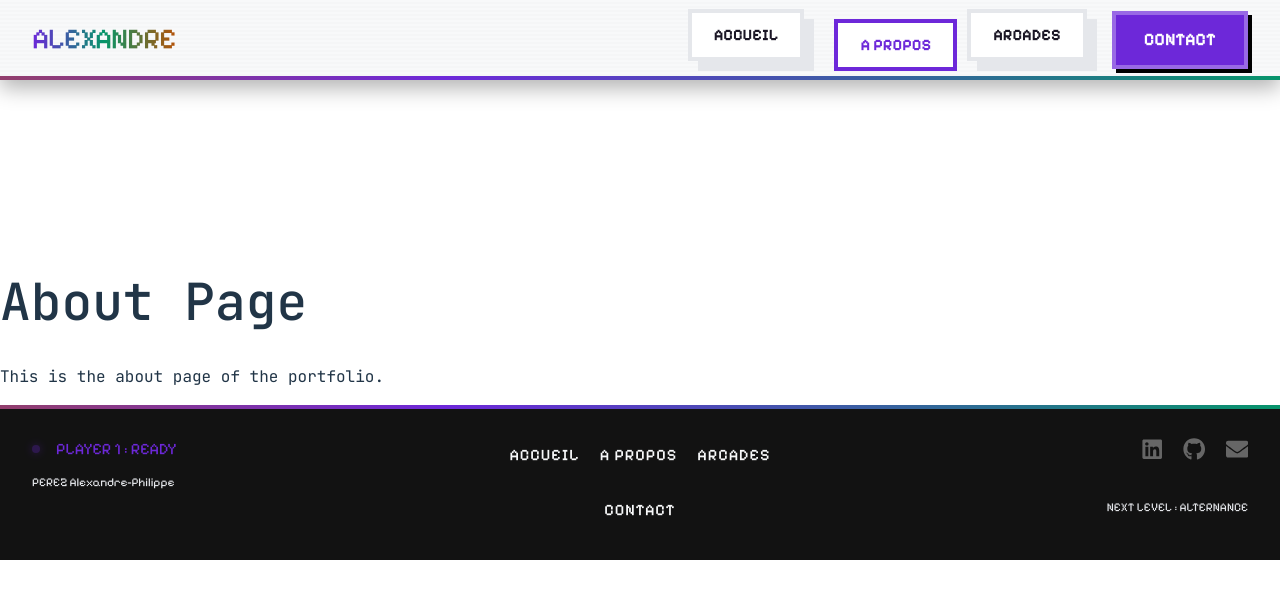
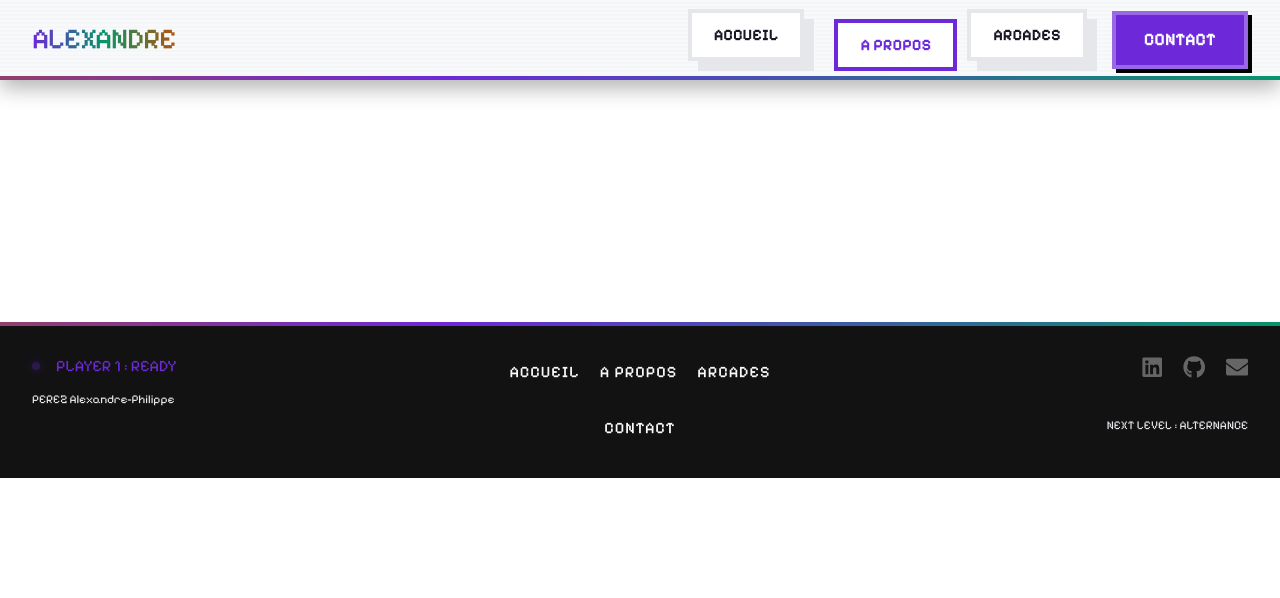
Before and after one commit to Alexandre74739/PortfolioPixel, a React (Vite) app: page /a-propos in a window 1280 px wide. Shown: the top 598 px of the page. Built offline with nearby package versions, Linux system fonts and the light colour scheme.

Commit message:
section JeuxAbout

```diff
--- a/src/pages/About.tsx
+++ b/src/pages/About.tsx
@@ -1,8 +1,9 @@
+import JeuxAbout from "../sections/JeuxAbout"
+
 function About() {
     return (
         <div>
-            <h1>About Page</h1>
-            <p>This is the about page of the portfolio.</p>
+            <JeuxAbout />
         </div>
     );
 }
--- /dev/null
+++ b/src/sections/JeuxAbout.tsx
@@ -0,0 +1,9 @@
+function JeuxAbout() {
+    return (
+        <div>
+
+        </div>
+    );
+}
+
+export default JeuxAbout;
```
Also changed, not shown: src/sections/JeuxAbout.scss (added).
